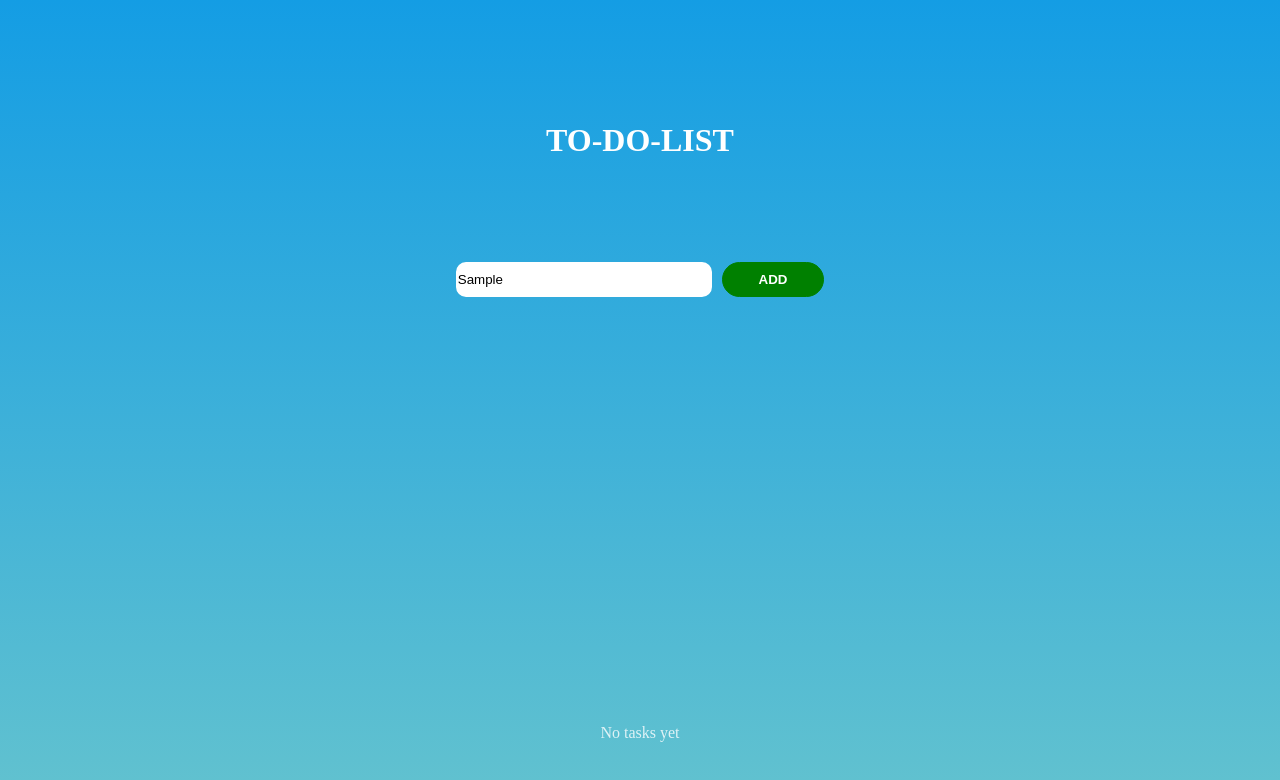
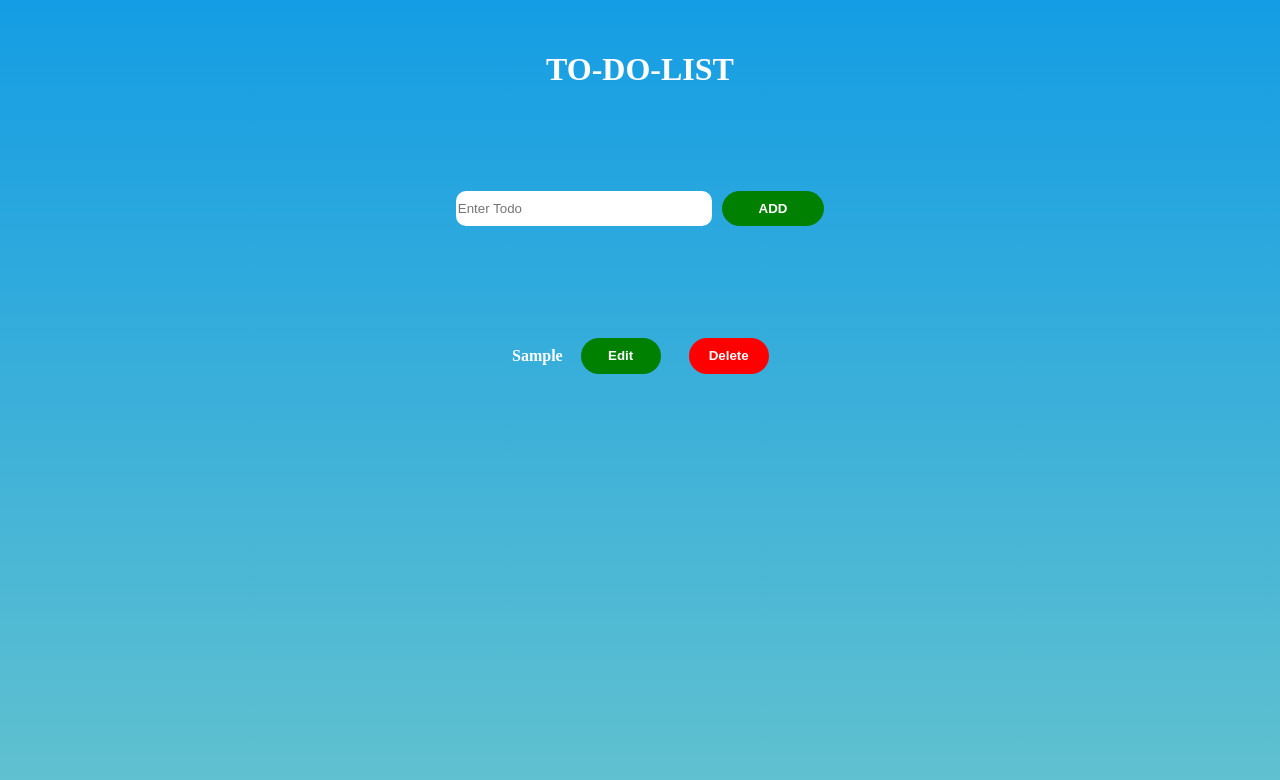
Before and after one commit to RuchithaKdudmula/TODO-project, a plain HTML site: page index.html in a window 1280 px wide. Both pictures are taken after typing "Sample" into the empty fields and a click on the button "ADD". Drawn offline with Linux system fonts and the light colour scheme.

Commit message:
update todo app ui and logic

```diff
--- a/index.html
+++ b/index.html
@@ -12,9 +12,12 @@
         <div class="input-box">
             <input type="text"  placeholder="Enter Todo" class="input">
             <button class="button">ADD</button>
+
         </div>
-        <p class="empty-text">No tasks yet</p>
+        <ul class="list">
 
+        </ul>
+        <p class="empty-text">No task yet</p>
 
     </div>
     <script src="script.js"></script>
--- a/script.js
+++ b/script.js
@@ -1,12 +1,50 @@
-function outer() {
-  let count = 0;
+let input = document.querySelector('.input');
+let btn = document.querySelector('.button');
+let empty = document.querySelector('.empty-text')
+let list = document.querySelector('.list')
 
-  return function inner() {
-    count++;
-    console.log(count);
-  };
-}
+let editingSpan = null
+btn.addEventListener('click', (e) => {
+    let todoList = input.value
+    if (todoList === "") {
+        alert("no task yet");
+        return;
+    }
+    if (editingSpan) {
+        editingSpan.innerText = input.value;
+        editingSpan = null;
+        btn.innerText = "ADD";
+        input.value = "";
+        btn.classList.remove("update-btn");
 
-const fn1 = outer();
-fn1();
-fn1();
+        return;
+    }
+    let li = document.createElement('li');
+    let span = document.createElement('span');
+    span.innerText = todoList;
+    li.appendChild(span)
+
+    let edit = document.createElement('button');
+    edit.innerText = 'Edit'
+    edit.classList.add("edit-btn");
+    li.appendChild(edit);
+    edit.addEventListener('click', () => {
+        input.value = span.innerText;
+        input.focus();
+        editingSpan = span;
+        btn.innerText = "Update";
+        btn.classList.add("update-btn");
+    })
+    let dele = document.createElement('button')
+    dele.innerText = 'Delete';
+    li.appendChild(dele);
+    dele.addEventListener('click', () => {
+        li.remove()
+    })
+    list.appendChild(li);
+    empty.style.display = "none";
+    input.value = "";
+
+
+
+});
--- a/style.css
+++ b/style.css
@@ -11,7 +11,7 @@
     background-image: linear-gradient(#149DE4, #62C2CF);
     display: flex;
     flex-direction: column;
-    justify-content: center;
+
     align-items: center;
 
 }
@@ -19,12 +19,11 @@
 .input-box {
     width: 80%;
     height: 30%;
-    ;
     display: flex;
     gap: 10px;
     justify-content: center;
     align-items: center;
-    margin-bottom: 25%;
+
 }
 
 .input {
@@ -49,7 +48,7 @@
 
 .heading {
     color: white;
-    margin-top: 5%;
+    margin-top: 4%;
 }
 
 .button:hover {
@@ -73,6 +72,7 @@
     .input {
         width: 50%;
         height: 40px;
+
     }
 
     .button {
@@ -84,4 +84,60 @@
     .input-box {
         margin-bottom: 60px;
     }
+
+    .list {
+        width: 90%;
+        margin: 0 auto;
+    }
+
+    li button {
+        width: auto;
+        padding: 6px 14px;
+        font-size: 14px;
+    }
+
 }
+
+.list {
+    width: 40%;
+    list-style: none;
+    padding: 0;
+    margin-left: 20%;
+
+}
+
+li button {
+    background-color: red;
+    color: white;
+    font-weight: bold;
+    border: none;
+    padding: 2%;
+    width: 80px;
+    border-radius: 20px;
+    margin: 10px;
+    cursor: pointer;
+}
+
+li {
+    display: flex;
+    flex-direction: row;
+    gap: 8px;
+    color: white;
+    font-weight: bold;
+    align-items: center;
+}
+
+
+li .edit-btn {
+    background-color: green;
+}
+
+.update-btn {
+    background-color: red;
+    border: 1px solid red;
+}
+
+li .btn-group {
+    display: flex;
+    gap: 10px;
+}
```
